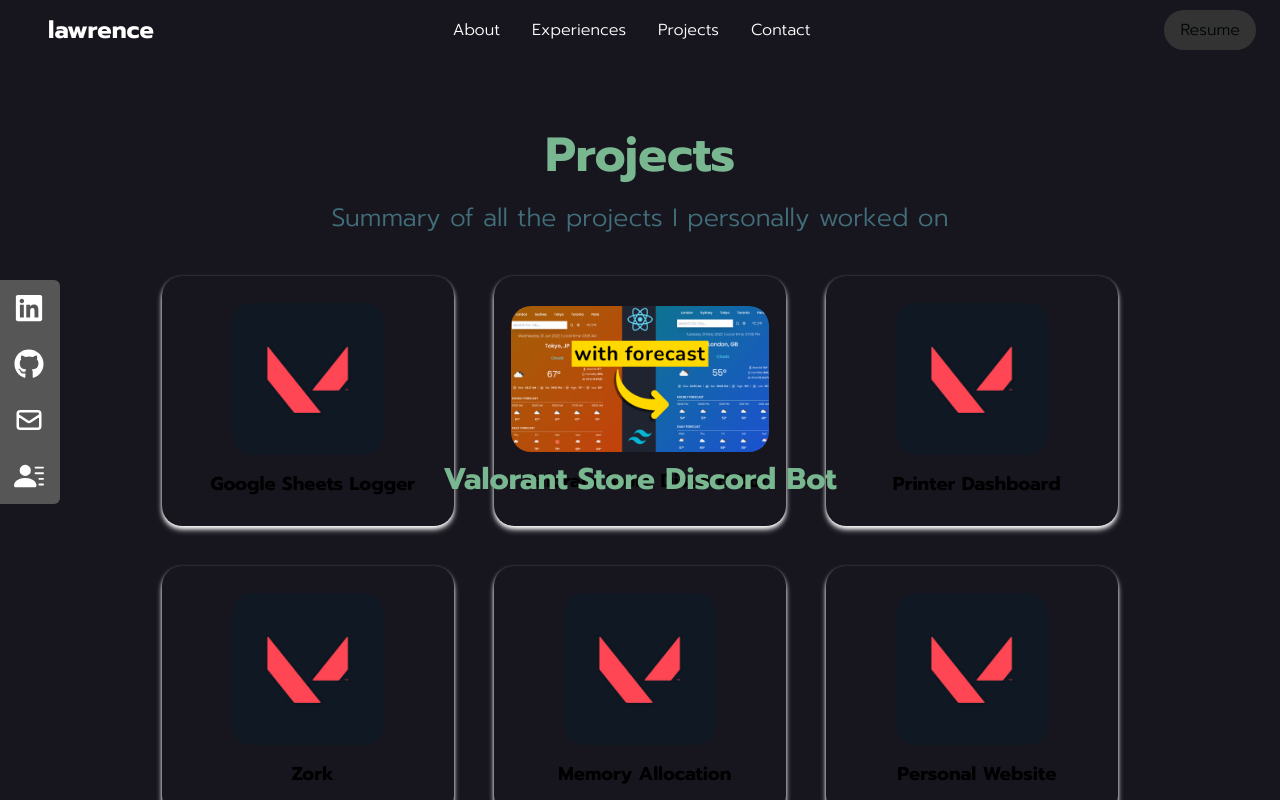
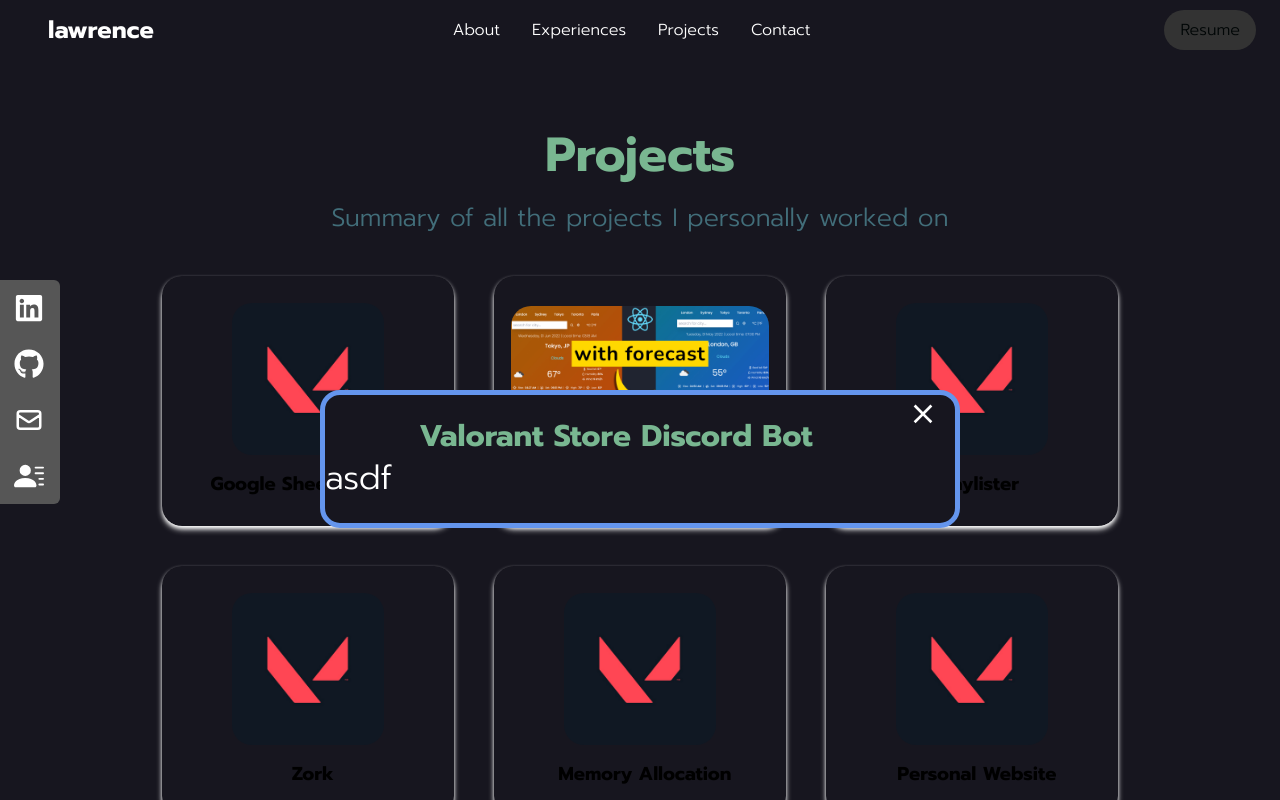
Before and after one commit to lawrenceliu12/lawrenceliu12.github.io, a React (Create React App) app: page / in a window 1280 px wide. Both pictures are taken after a click on the element "Valorant Store Discord Bot". Shown: the part 741-1541 px from the top of the page. Built offline with nearby package versions, Linux system fonts and the light colour scheme.

Commit message:
Close icon button/fixed clicking bugs/made a better looking modal

```diff
--- a/src/Parts/Projects/ProjectElements.js
+++ b/src/Parts/Projects/ProjectElements.js
@@ -113,11 +113,22 @@
   top: 50%;
   left: 50%;
   transform: translate(-50%, -50%);
-  border: 2px solid transparent;
+  border: 5px solid cornflowerblue;
+  border-radius: 1.25rem;
+  background: #17161F;
+`
+
+export const ProjectInformationCloseButton = styled.button`
+  float: right;
+  background: transparent;
+  border: transparent;
+  color: white;
+  padding-right: 1rem;
+  font-size: xx-large;
 `
 
 export const ProjectInformationHeader = styled.h1`
-  padding-top: 40px;
+  padding-top: 4%;
   text-align: center;
   font-size: 30px;
   line-height: 1.1;
@@ -128,3 +139,14 @@
     font-size: 16px;
   }
 `
+export const ProjectInformationBody = styled.div`
+  display: grid;
+  grid-template-columns: 30% 65%;
+  grid-template-rows: 33% 33% 33%;
+  gap: 10px 20px;
+  font-size: 25pt;
+`
+
+export const ProjectInformationFooter = styled.div`
+
+`
--- a/src/Parts/Projects/index.js
+++ b/src/Parts/Projects/index.js
@@ -1,11 +1,25 @@
 import React, { useState } from 'react'
-import { Container, InformationWrapper, TextWrapper, Heading, Subtitle, Item, ProjectBox, ProjectName, ProjectImage, ProjectInformation, ProjectInformationHeader } from './ProjectElements'
+import { Container,
+    InformationWrapper,
+    TextWrapper,
+    Heading,
+    Subtitle,
+    Item,
+    ProjectBox,
+    ProjectName,
+    ProjectImage,
+    ProjectInformation,
+    ProjectInformationHeader,
+    ProjectInformationBody,
+    ProjectInformationCloseButton, } from './ProjectElements'
+import {MdClose} from 'react-icons/md'
 import valPic from '../../Images/valPic.png'
 import reactWeather from '../../Images/reactWeather.jpg'
 
 const Projects = () => {
     const [modal, setModal] = useState(false);
     const [modalTitle, setModalTitle] = useState("");
+    const [modalDescription, setModalDescription] = useState("");
 
     const projectDescriptions = [
         {
@@ -23,7 +37,7 @@
         {
             id: 3,
             src: valPic,
-            title: "Printer Dashboard",
+            title: "Playlister",
             description: "asdf",
         },
         {
@@ -51,7 +65,7 @@
     }
 
     return (
-        <Container name="projects" onClick={() => {setModal(false)}}>
+        <Container name="projects">
             <InformationWrapper>
                 <TextWrapper>
                     <Heading>
@@ -64,8 +78,14 @@
                 <Item>
                     {
                         projectDescriptions.map(({ id, src, title, description }) => (
-                            <ProjectBox key={id} onClick={(event) => {event.stopPropagation(); toggleModal(); setModalTitle(title);}}>
-
+                            <ProjectBox key={id} onClick={(event) => {
+                                console.log(modal);
+                                if (!modal){
+                                    event.stopPropagation();
+                                    toggleModal();
+                                    setModalTitle(title);
+                                    setModalDescription(description)}}
+                                }>
                                 <ProjectImage src={src} alt="" />
                                 <ProjectName>{title}</ProjectName>
                             </ProjectBox>
@@ -73,9 +93,18 @@
                     }
                     {modal ?
                         <ProjectInformation>
+                            <ProjectInformationCloseButton onClick={(event) => {
+                                event.stopPropagation();
+                                toggleModal();
+                            }}>
+                                <MdClose style={{cursor: 'pointer'}}/>
+                            </ProjectInformationCloseButton>
                             <ProjectInformationHeader>
                                 {modalTitle}
                             </ProjectInformationHeader>
+                            <ProjectInformationBody>
+                                {modalDescription}
+                            </ProjectInformationBody>
                         </ProjectInformation> : ''}
                 </Item>
             </InformationWrapper>
```
